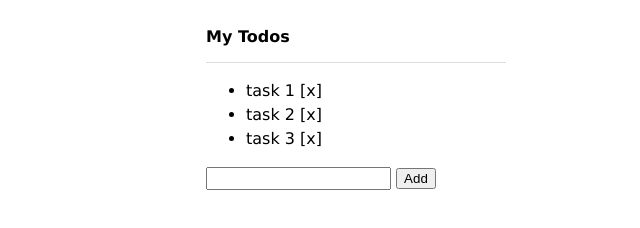
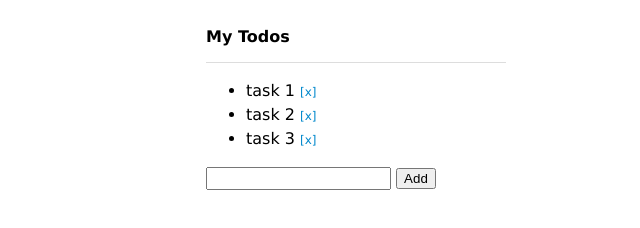
Before and after one commit to yukiizawa78/yukiizawa78, a plain HTML site: page MyVueApp/index.html in a window 1280 px wide. Shown: the full height of the page, 284-924 px from the left. Drawn offline with nearby package versions, Linux system fonts and the light colour scheme.

Commit message:
add cursor: pointer;

```diff
--- a/MyVueApp/css/styles.css
+++ b/MyVueApp/css/styles.css
@@ -21,3 +21,9 @@ body {
 #app input[type="text"] {
   padding: 2px;
 }
+
+.command {
+  font-size: 12px;
+  cursor: pointer;
+  color: #08c;
+}
```
